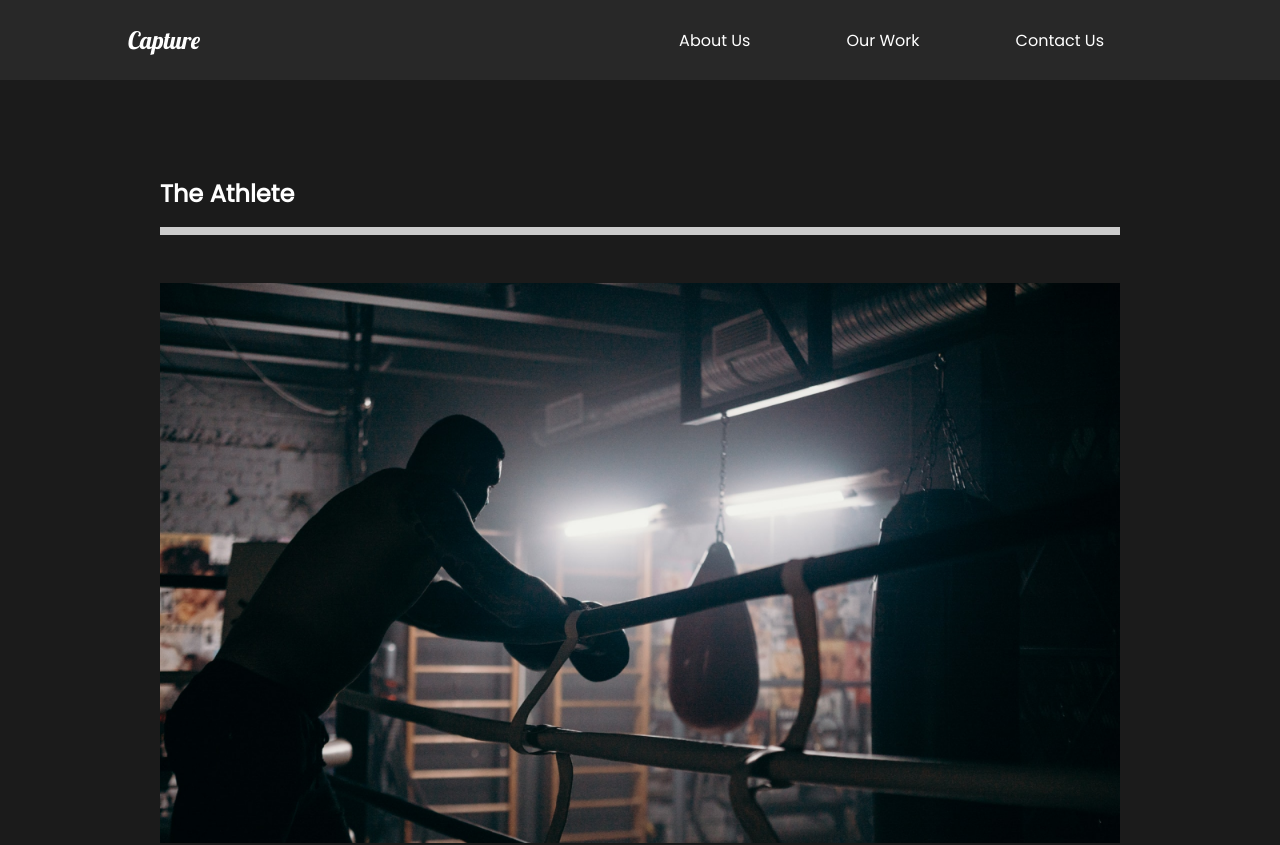
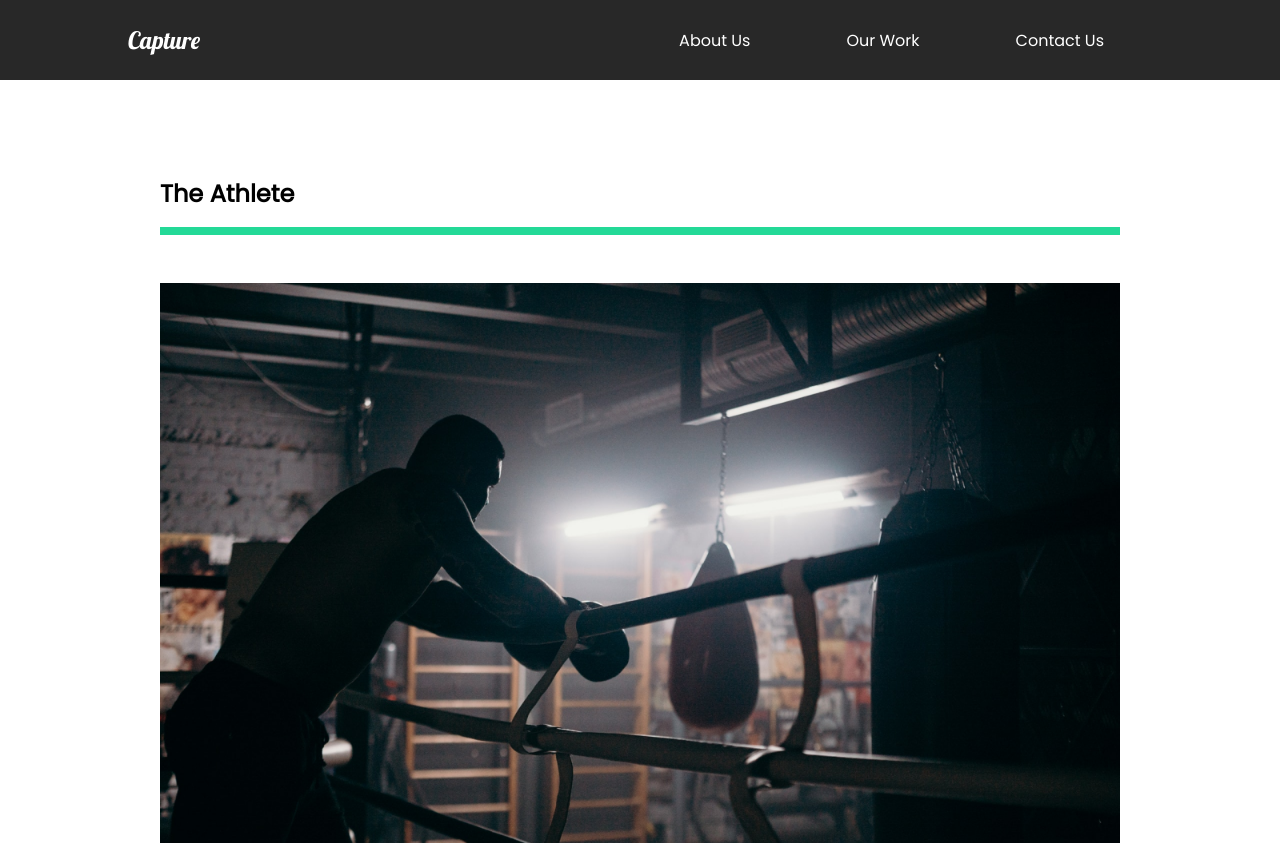
Before and after one commit to reza-nikravesh/portfolio, a React (Create React App) app: page /work in a window 1280 px wide. Shown: the top 845 px of the page. Built offline with nearby package versions, Linux system fonts and the light colour scheme.

Commit message:
create slider for ourWork page

```diff
--- a/src/Animation.js
+++ b/src/Animation.js
@@ -9,7 +9,7 @@ export const pageAnimation = {
   },
 };
 //**pages animation**
-
+/***************************************************************/
 //**About us page**
 
 //about section
@@ -25,24 +25,45 @@ export const titleAnimation = {
     },
   },
 };
-//button and p tag
 export const fade = {
   hide: { opacity: 0 },
   show: { opacity: 1, transition: { duration: 0.5 } },
 };
-
 export const photoAnim = {
-  hide: { y: 100, opacity: 0 },
+  hide: { scale: 1.5, opacity: 0 },
   show: {
-    y: 0,
+    scale: 1,
     opacity: 1,
     transition: { ease: "easeOut", duration: 0.5 },
   },
 };
-
 export const waveAnim = {
   hide: { pathLength: 0, pathOffset: 1 },
   show: { pathLength: 1, pathOffset: 2, transition: { duration: 2 } },
 };
 
 //**About us page**
+/***************************************************************/
+//**ourWork page**
+
+export const lineAnim = {
+  hide: { opacity: 0, width: "0%" },
+  show: { opacity: 1, width: "100%", transition: { duration: 1 } },
+};
+
+export const slider = {
+  hide: { x: "-130%", skew: "45deg" },
+  show: {
+    x: "100%",
+    skew: "0deg",
+    transition: { ease: "easeOut", duration: 1, staggerChildren: 0.5 },
+  },
+};
+export const sliderContainer = {
+  hide: { opacity: 1 },
+  show: {
+    opacity: 1,
+    transition: { ease: "easeOut", staggerChildren: 0.2 },
+  },
+};
+//**ourWork page**
--- a/src/Components/AboutSection.js
+++ b/src/Components/AboutSection.js
@@ -11,10 +11,7 @@ const AboutSection = () => {
     <AboutUsSection variants={pageAnimation}>
       <Wave />
       <motion.div className="description">
-        <motion.div
-          variants={titleAnimation}
-          className="title"
-        >
+        <motion.div variants={titleAnimation} className="title">
           <Hide>
             <motion.h2 variants={titleAnimation} className="piece">
               We work to make
@@ -39,13 +36,16 @@ const AboutSection = () => {
           <motion.button variants={fade}>Contact us</motion.button>
         </Link>
       </motion.div>
-      <motion.img variants={photoAnim} src={home1} alt="camera man" />
+      <Hide>
+        <motion.img variants={photoAnim} src={home1} alt="camera man" />
+      </Hide>
     </AboutUsSection>
   );
 };
 const Hide = styled.div`
   min-height: 5rem;
   overflow: hidden;
+  z-index: 2;
 `;
 const AboutUsSection = styled(motion.div)`
   min-height: 90vh;
--- a/src/Pages/OurWork.js
+++ b/src/Pages/OurWork.js
@@ -3,40 +3,55 @@ import { Link } from "react-router-dom";
 import styled from "styled-components";
 import MovieState from "../Data/MovieState";
 import { motion } from "framer-motion";
-import { pageAnimation } from "../Animation";
+import { fade, lineAnim, pageAnimation, photoAnim, slider, sliderContainer } from "../Animation";
 const OurWork = () => {
   return (
-    <Work  variants={pageAnimation} initial="hide" animate="show" >
+    <>
+      <motion.div variants={sliderContainer} initial="hide" animate="show">
+        <Frame1 variants={slider}></Frame1>
+        <Frame2 variants={slider}></Frame2>
+        <Frame3 variants={slider}></Frame3>
+        <Frame4 variants={slider}></Frame4>
+      </motion.div>
+      <Work variants={pageAnimation} initial="hide" animate="show">
         {MovieState().map((item) => {
           return (
             <Movie>
-            <h2>{item.title}</h2>
-            <div className="line"></div>
+              <motion.h2 variants={fade}>{item.title}</motion.h2>
+              <motion.div variants={lineAnim} className="line"></motion.div>
               <Link to={item.url}>
-              <img src={item.mainImg} alt="item.title" />
+                <Hide>
+                  <motion.img
+                    variants={photoAnim}
+                    src={item.mainImg}
+                    alt="item.title"
+                  />
+                </Hide>
               </Link>
             </Movie>
           );
         })}
       </Work>
+    </>
   );
 };
 export default OurWork;
 
 const Work = styled(motion.div)`
+  background-color: white;
   min-height: 100vh;
   overflow: hidden;
   padding: 5rem 10rem;
 `;
-const Movie = styled.div`
+const Movie = styled(motion.div)`
   padding-bottom: 10rem;
   h2 {
     padding: 1rem 0rem;
-    color: white;
+    color: black;
   }
   .line {
     min-height: 0.5rem;
-    background: #cccccc;
+    background: #23d997;
     margin-bottom: 3rem;
   }
   img {
@@ -45,3 +60,28 @@ const Movie = styled.div`
     object-fit: cover;
   }
 `;
+const Hide = styled(motion.div)`
+  min-height: 5rem;
+  overflow: hidden;
+`;
+
+// frame animation
+
+const Frame1 = styled(motion.div)`
+  position: fixed;
+  left: 0;
+  top: 10%;
+  width: 100%;
+  height: 100vh;
+  background: #fffebf;
+  z-index: 3;
+`;
+const Frame2 = styled(Frame1)`
+  background: #ff8efb;
+`;
+const Frame3 = styled(Frame1)`
+  background: #8ed2ff;
+`;
+const Frame4 = styled(Frame1)`
+  background: #8effa0;
+`;
```
Lines whose indentation alone changed are shown as unchanged.
